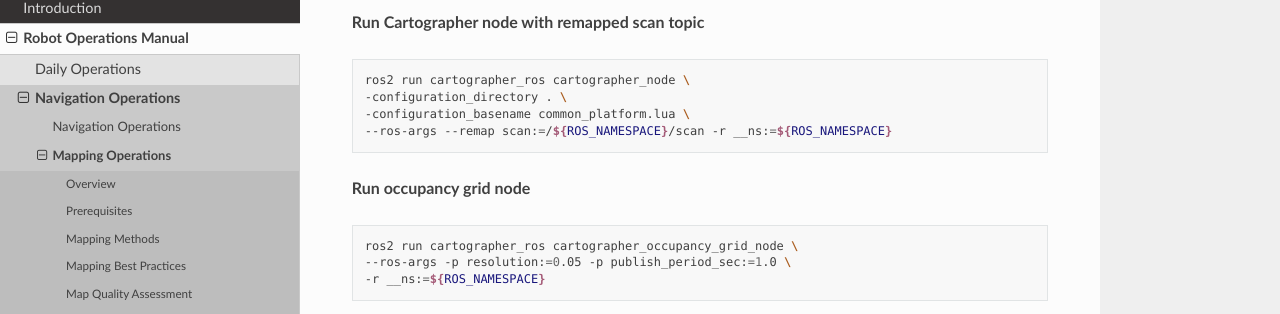
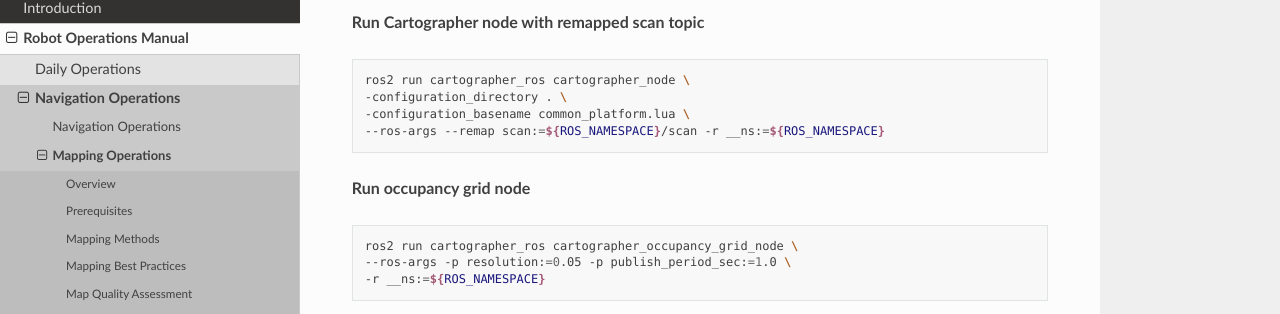
Before and after one commit to RoseCityRobotics/common_platform, a Sphinx documentation site: the page built from docs/source/operations/navigation/mapping.md, in a window 1280 px wide and 900 px high, scrolled down 772 px. Shown: the part 136-450 px from the top of the window. Built offline with Sphinx 7.4.7 and the Read the Docs theme 3.1.0, drawn with Linux system fonts in a browser that asks for light colours.

Commit message:
remove extra slash

````diff
--- a/docs/source/operations/navigation/mapping.md
+++ b/docs/source/operations/navigation/mapping.md
@@ -34,7 +34,7 @@ ros2 launch common_platform pub_robot_state.launch.py use_sim_time:=false
 ros2 run cartographer_ros cartographer_node \
 -configuration_directory . \
 -configuration_basename common_platform.lua \
---ros-args --remap scan:=/${ROS_NAMESPACE}/scan -r __ns:=${ROS_NAMESPACE}
+--ros-args --remap scan:=${ROS_NAMESPACE}/scan -r __ns:=${ROS_NAMESPACE}
 ```
 
 **Run occupancy grid node**
````
